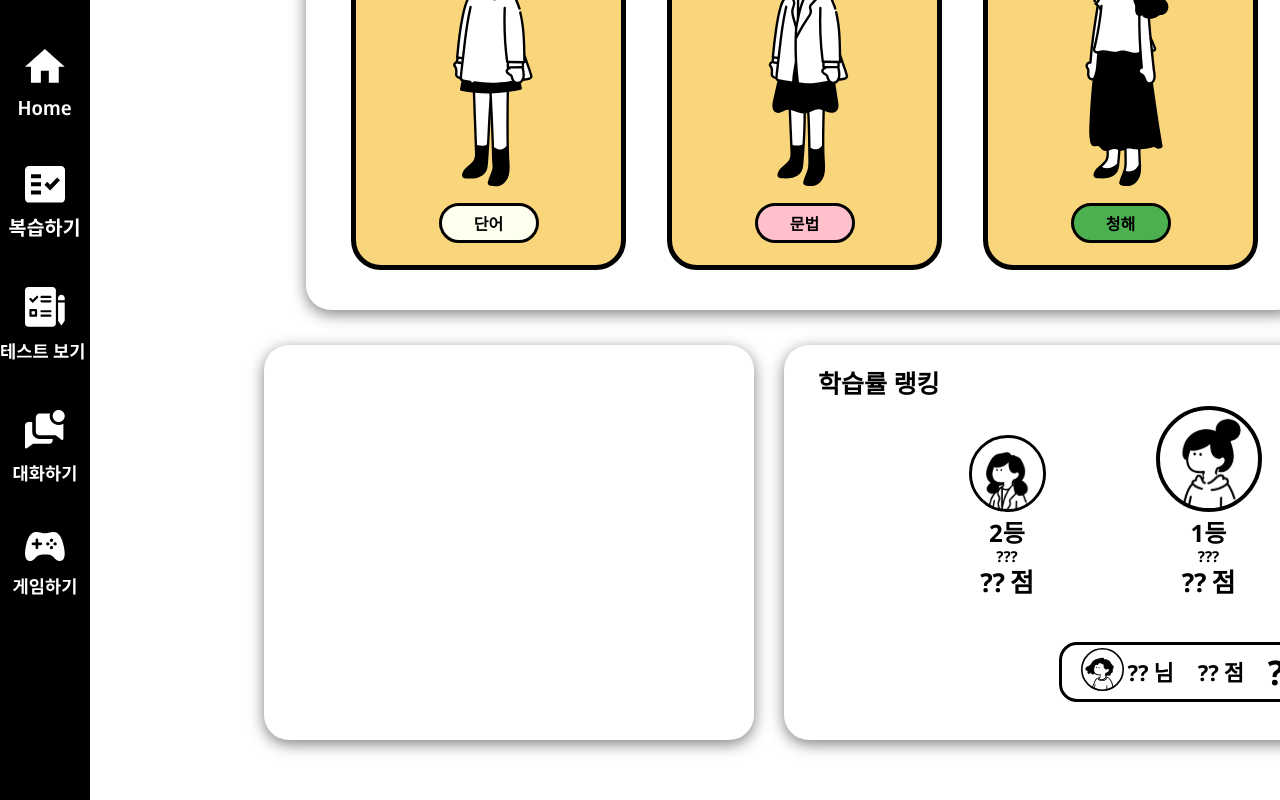
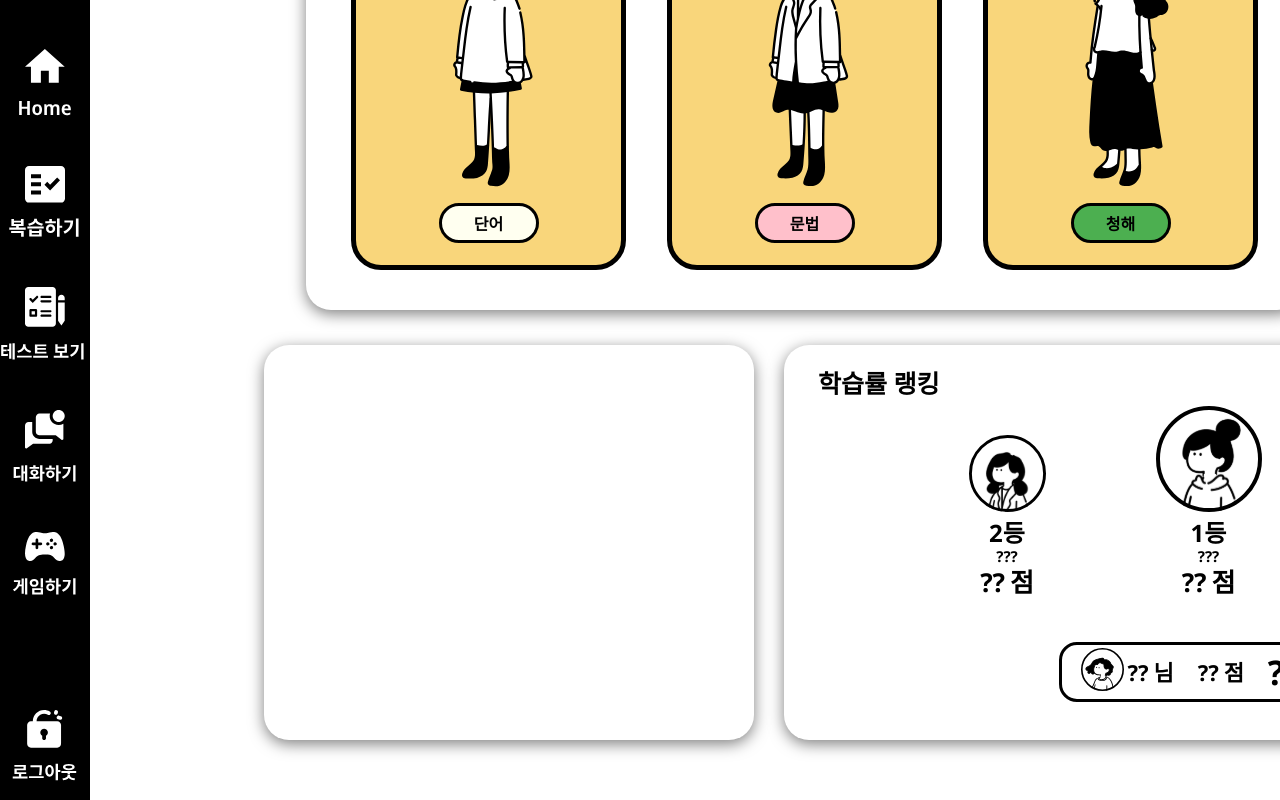
Before and after one commit to psjoo7/dango-front, a React (Create React App) app in the folder dango/: page /home in a window 1280 px wide. Shown: the part 280-1080 px from the top of the page. Built offline with nearby package versions, Linux system fonts and the light colour scheme; sample sign-in values are in the browser's storage.

Commit message:
no message

```diff
--- a/dango/src/App.js
+++ b/dango/src/App.js
@@ -9,19 +9,34 @@ import "./styles/global.css";
 import LoginPage from "./pages/Login/LoginPage/LoginPage";
 import HomePage from "./pages/HomePage/HomePage";
 import MyProfilePage from "./pages/MyProfilePage/MyProfilePage";
+import ProtectedRoute from "./route/ProtectedRoute";
 
 function App() {
-  const isAuthenticated = !!localStorage.getItem("user");
   return (
     <Router>
       <Routes>
-        <Route path="/" element={<Navigate to="/member/login" />} />
+        {/* 로그인되지 않은 사용자가 로그인 페이지로 가는 경로 */}
+        <Route path="/member/login" element={<LoginPage />} />
+
+        {/* 보호된 경로: 로그인한 사용자만 접근 가능 */}
         <Route
-          path="/member/login"
-          element={isAuthenticated ? <Navigate to="/home" /> : <LoginPage />}
+          path="/home"
+          element={
+            <ProtectedRoute>
+              <HomePage />
+            </ProtectedRoute>
+          }
         />
-        <Route path="/home" element={<HomePage />} />
-        <Route path="/member/profile" element={<MyProfilePage />} />
+        <Route
+          path="/member/profile"
+          element={
+            <ProtectedRoute>
+              <MyProfilePage />
+            </ProtectedRoute>
+          }
+        />
+        {/* 모든 경로는 로그인하지 않은 상태면 로그인 페이지로 리다이렉트 */}
+        <Route path="*" element={<Navigate to="/member/login" />} />
       </Routes>
     </Router>
   );
--- a/dango/src/component/SideBar/SideBar.jsx
+++ b/dango/src/component/SideBar/SideBar.jsx
@@ -69,6 +69,14 @@ const SideBar = ({
                     propClassName={styles.menuItem}  // 추가 스타일링 가능
                 />
             </div>
+
+            <NavigationMenu
+                propImgFileName={"UnLock.svg"}
+                propAltText={"unlock side bar"}
+                propNavigatePath={"/login"}
+                propClassName={styles.unlock}  // 추가 스타일링 가능
+            />
+
         </div>
     );
 };
--- a/dango/src/component/SideBar/SideBar.module.css
+++ b/dango/src/component/SideBar/SideBar.module.css
@@ -1,4 +1,4 @@
-.sideBar {
+.sideBar{
     width: 130px;
     height: 1080px;
     background-color: var(--color-black);
@@ -8,11 +8,11 @@
     align-items: center;
 }
 
-.logo {
-  padding-top: 40px;
+.logo{
+    padding-top:40px;
 }
 
-.profile {
+.profile{
     display: flex;
     flex-direction: column;
     align-items: center;
@@ -20,10 +20,15 @@
     padding-top: 60px;
 }
 
-.menu {
+.menu{
     display: flex;
     flex-direction: column;
     align-items: center;
     gap: 50px;
     padding-top: 60px;
+
 }
+
+.unlock{
+   padding-top: 115px;
+}
--- /dev/null
+++ b/dango/src/route/ProtectedRoute.jsx
@@ -0,0 +1,17 @@
+import React from "react";
+import { Navigate } from "react-router-dom";
+
+// 로그인 여부를 확인하는 함수
+const isAuthenticated = () => {
+  return !!localStorage.getItem("user"); // 로그인 상태 확인 (localStorage에 사용자 정보 또는 토큰이 있으면 true)
+};
+
+const ProtectedRoute = ({ children }) => {
+  if (!isAuthenticated()) {
+    // 로그인 상태가 아니면 로그인 페이지로 리다이렉트
+    return <Navigate to="/member/login" />;
+  }
+  return children; // 로그인 상태라면 원래의 페이지로 이동
+};
+
+export default ProtectedRoute;
```
Also changed, not shown: dango/public/assets/images/NavigationMenu/UnLock.svg (added). Lines whose indentation alone changed are shown as unchanged.
